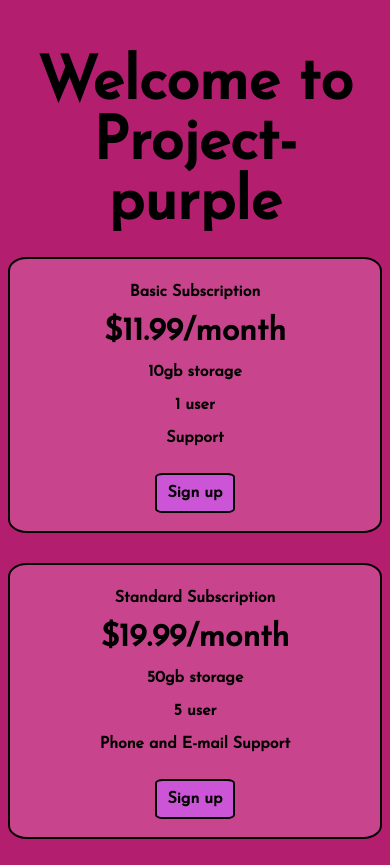
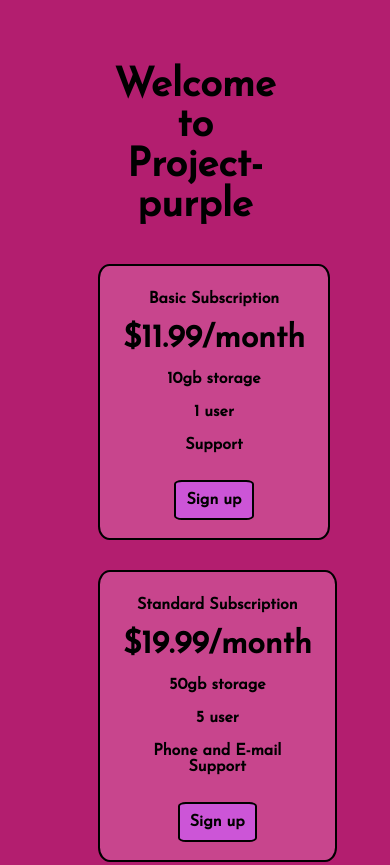
Before and after one commit to Bot-code-2003/Project-Purple, a plain HTML site: page index.html in a window 390 px wide. Shown: the top 865 px of the page. Drawn offline with Linux system fonts and the light colour scheme.

Commit message:
Update index.html

```diff
--- a/index.html
+++ b/index.html
@@ -8,22 +8,22 @@
       body {
         background-color: #b31e6f;
         font-family: "Josefin Sans", sans-serif;
+        display: flex;
+        flex-direction: column;
+        justify-content: center;
+        padding: 50px 90px 90px 90px;
       }
       .container {
         display: flex;
         flex-wrap: wrap;
         justify-content: space-evenly;
-        position: relative;
         align-items: center;
-        margin-top: 10%;
+        margin-top: 10px;
         gap: 10px;
       }
-      @media (max-width: 500px) {
-        h1.welcome {
-          text-align: center;
-          font-size: 30px;
-          position: relative;
-          top: 40px;
+      @media (max-width: 468px) {
+        .welcome h1 {
+          font-size: 40px !important ;
         }
       }
       .sign {
@@ -63,11 +63,11 @@
         margin: 2px;
         padding: 6px;
       }
-      h1.welcome {
+      .welcome h1 {
         text-align: center;
         font-size: 60px;
         position: relative;
-        top: 40px;
+        top: 0px;
       }
     </style>
     <link rel="preconnect" href="https://fonts.googleapis.com" />
@@ -78,7 +78,7 @@
     />
   </head>
   <body>
-    <h1 class="welcome">Welcome to Project-purple</h1>
+    <div class="welcome"><h1>Welcome to Project-purple</h1></div>
     <div class="container">
       <div class="basic">
         <p>Basic Subscription</p>
```
